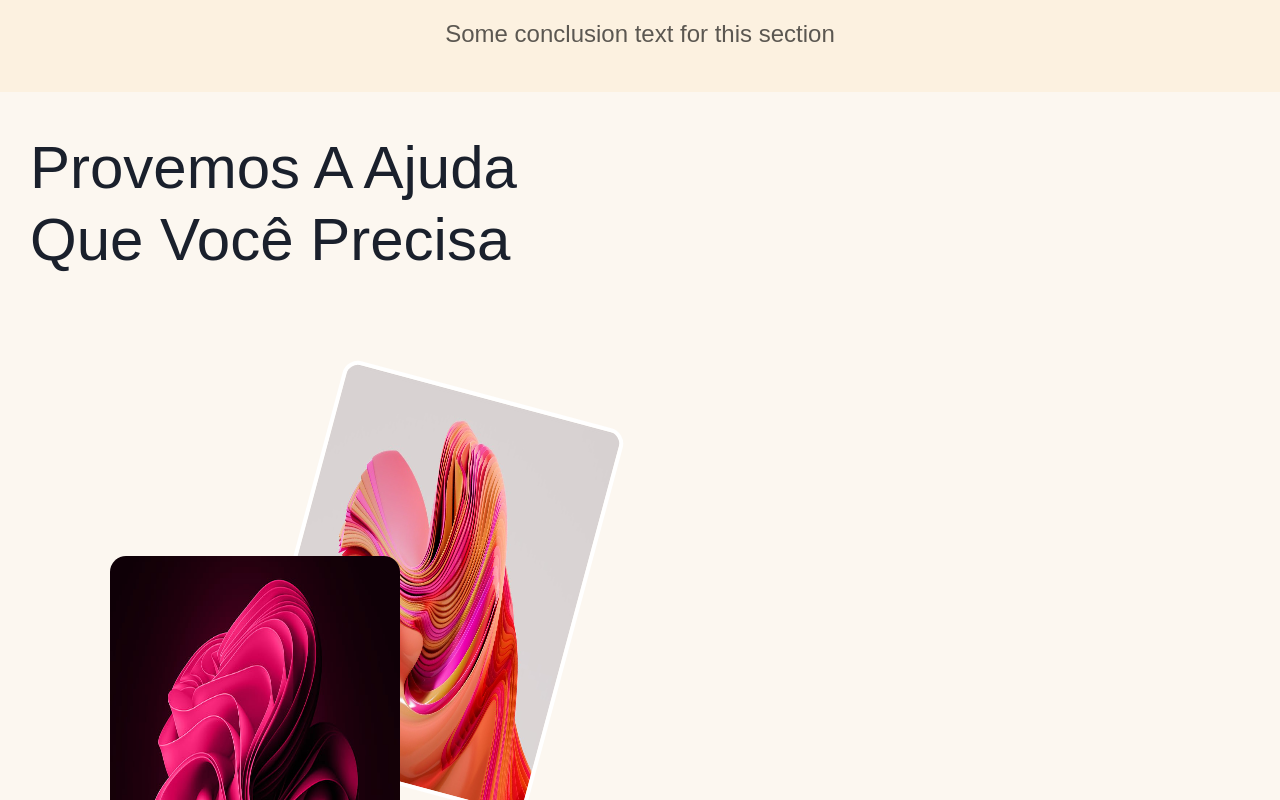
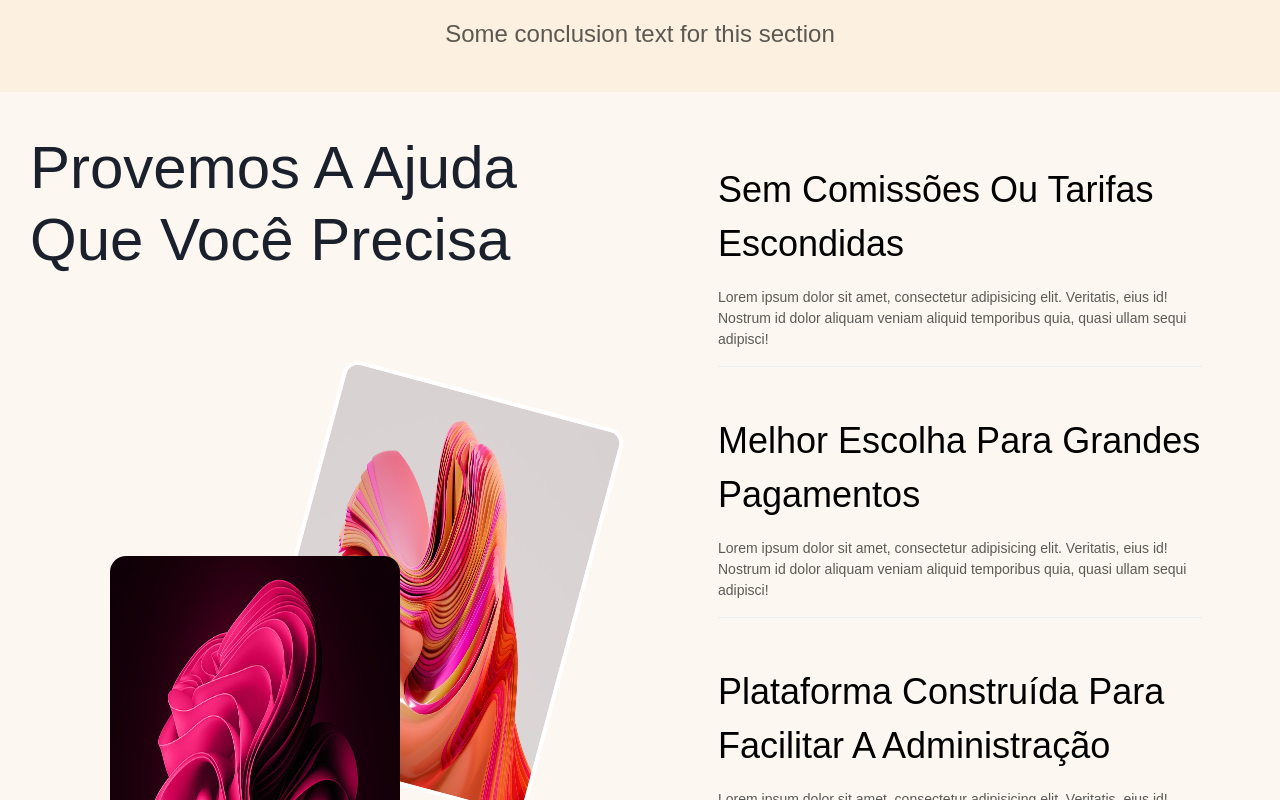
Before and after one commit to reisblucas/landing-page, a React (Create React App) app: page / in a window 1280 px wide. Shown: the part 1220-2020 px from the top of the page. Built offline with nearby package versions, Linux system fonts and the light colour scheme.

Commit message:
feat: add why section

```diff
--- a/src/pages/home/index.tsx
+++ b/src/pages/home/index.tsx
@@ -1,4 +1,4 @@
-import { Box, Button, Center, Flex, Heading, Icon, Img, Show, Text } from '@chakra-ui/react'
+import { Box, Button, Center, Divider, Flex, Heading, Icon, Img, Show, Text } from '@chakra-ui/react'
 import { FaArrowDown } from 'react-icons/fa'
 import { Fragment } from 'react'
 
@@ -90,7 +90,7 @@ export function Home() {
 					fontWeight="light"
 					textAlign="center"
 				>
-					Some Heading
+					Some Pain Heading
 				</Heading>
 
 				<Flex
@@ -185,7 +185,28 @@ export function Home() {
 						</Center>
 					</Flex>
 				}
-				right={<></>}
+				hasPaddingXOnRight
+				right={
+					<Flex
+						flexDirection="column"
+						minHeight={{ base: '500px', md: '768px' }}
+						justifyContent="space-evenly"
+						alignItems="center"
+						gap={4}
+						py={{ base: 4, lg: 0 }}
+					>
+						{Home.HowRight.map((how, i) => (
+							<Flex key={i} px={12} gap={4} flexDirection="column">
+								<Text fontFamily="heading" fontSize="4xl" color="black">
+									{how.title}
+								</Text>
+								<Text>{how.description}</Text>
+
+								<Divider />
+							</Flex>
+						))}
+					</Flex>
+				}
 			/>
 		</Fragment>
 	)
@@ -211,4 +232,22 @@ export namespace Home {
 		{ title: 'Dolor', icon: '', description: '...' },
 		{ title: 'Sit', icon: '', description: '...' },
 	]
+
+	export const HowRight = [
+		{
+			title: 'Sem Comissões Ou Tarifas Escondidas',
+			description:
+				'Lorem ipsum dolor sit amet, consectetur adipisicing elit. Veritatis, eius id! Nostrum id dolor aliquam veniam aliquid temporibus quia, quasi ullam sequi adipisci!',
+		},
+		{
+			title: 'Melhor Escolha Para Grandes Pagamentos',
+			description:
+				'Lorem ipsum dolor sit amet, consectetur adipisicing elit. Veritatis, eius id! Nostrum id dolor aliquam veniam aliquid temporibus quia, quasi ullam sequi adipisci!',
+		},
+		{
+			title: 'Plataforma Construída Para Facilitar A Administração',
+			description:
+				'Lorem ipsum dolor sit amet, consectetur adipisicing elit. Veritatis, eius id! Nostrum id dolor aliquam veniam aliquid temporibus quia, quasi ullam sequi adipisci!',
+		},
+	]
 }
```
